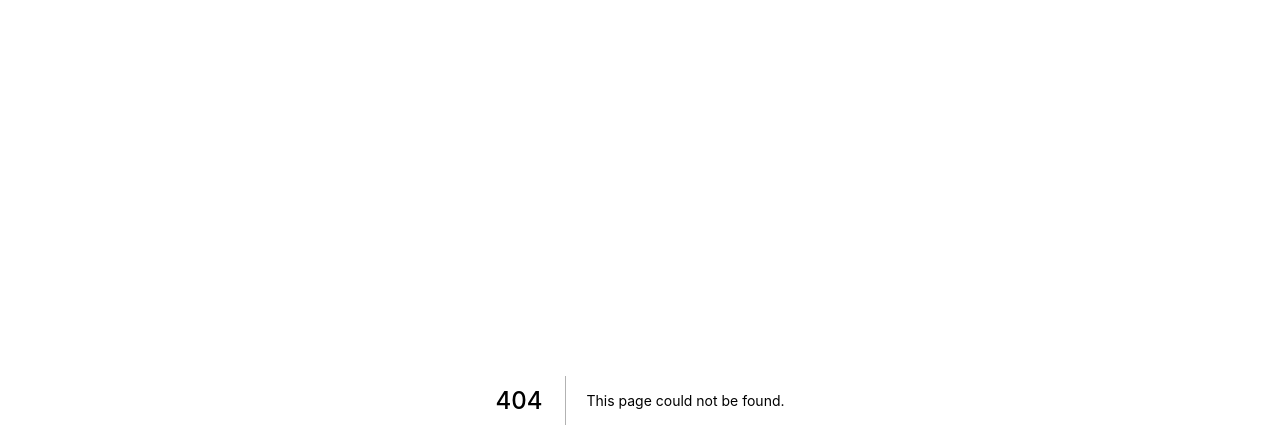
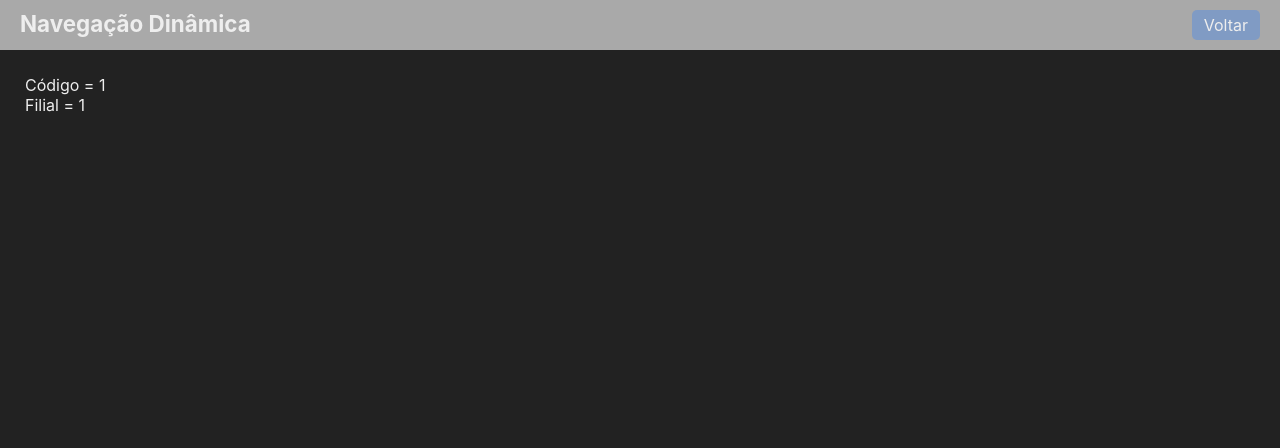
Before and after one commit to rafasarzi/nextjs, a Next.js app: page /cliente/1/1 in a window 1280 px wide. Before the commit this address had no page. Shown: the top 448 px of the page. Built offline with nearby package versions, Linux system fonts and the light colour scheme.

Commit message:
dynamic navigation

```diff
--- /dev/null
+++ b/src/pages/cliente/[filial]/[codigo].jsx
@@ -0,0 +1,12 @@
+import Layout from "../../../components/Layout"
+import { useRouter } from "next/router"
+
+export default function ClientePorCcodigo(){
+    const router = useRouter()
+    return (
+        <Layout titulo="Navegação Dinâmica">
+            <div>Código = { router.query.codigo }</div>
+            <div>Filial = { router.query.filial }</div>
+        </Layout>
+    )
+}
--- a/src/pages/index.jsx
+++ b/src/pages/index.jsx
@@ -1,4 +1,5 @@
 import Navegador from "../components/Navegador"
+
 export default function Home() {
   return (
     <div style={{
@@ -9,9 +10,10 @@
         height: '100vh'
     }}>
       <Navegador texto="Estiloso" destino="/estiloso" cor='#85456B'/>
-      <Navegador texto="Exemplo" destino="/exemplo" cor='#B97898'/>
+      <Navegador texto="Exemplo" destino="/exemplo" cor='#bdb0d0'/>
       <Navegador texto="JSX" destino="/jsx" cor='#89678B'/>
-
+      <Navegador texto="Navegação" destino="/navegacao" cor='#d8bfd8'/>
+      <Navegador texto="Navegação" destino="/cliente/sp-2/321" cor='#B97898'/>
     </div>
   )
 }
```
